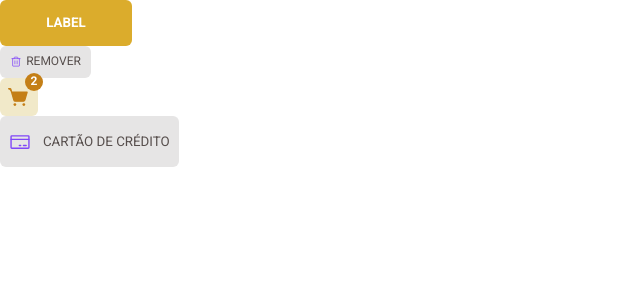
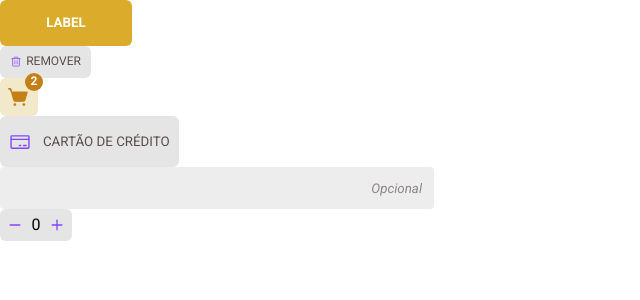
Before and after one commit to dev-alves/coffee-delivery, a React (Vite) app: page / in a window 1280 px wide. Shown: the top 300 px of the page, without its empty margins (0-640 px from the left). Built offline with nearby package versions, Linux system fonts and the light colour scheme; the HTML template or start-up script is replaced by a standard one.

Commit message:
adiciona componentes

```diff
--- a/src/App.tsx
+++ b/src/App.tsx
@@ -6,14 +6,22 @@ import { ButtonRemove } from './styles/components/Remove'
 import { ButtonCart } from './styles/components/Cart'
 import { ButtonType } from './styles/components/Cart/types'
 import { Select } from './styles/components/Select'
+import { InputText } from './styles/components/InputText'
+import { InputNumber } from './styles/components/InputNumber'
 
 function App() {
+  function setSelect(value: boolean) {
+    console.log('>> selecionou', value)
+  }
+
   return (
     <ThemeProvider theme={defaultTheme}>
       <ButtonPrimary text="Label" />
       <ButtonRemove text="Remover" />
       <ButtonCart type={ButtonType.FULL} amountValue={2} />
-      <Select text="Cartão de crédito" />
+      <Select text="Cartão de crédito" setSelectedItem={setSelect} />
+      <InputText />
+      <InputNumber />
       <GlobalStyle />
     </ThemeProvider>
   )
--- /dev/null
+++ b/src/styles/components/InputNumber/index.tsx
@@ -0,0 +1,30 @@
+import { Minus, Plus } from 'phosphor-react'
+import { InputContainer, Input } from './styles'
+import { ChangeEvent, useState } from 'react'
+
+export function InputNumber() {
+  const [value, setValue] = useState(0)
+  function handleMinusAction() {
+    setValue((state) => (state > 0 ? state - 1 : state))
+  }
+
+  function handlePlusAction() {
+    setValue((state) => state + 1)
+  }
+
+  function handleChange(event: ChangeEvent<HTMLInputElement>) {
+    setValue(Number(event.target.value))
+  }
+
+  return (
+    <InputContainer>
+      <Minus weight="bold" onClick={handleMinusAction} />
+      <Input
+        onChange={(event: ChangeEvent<HTMLInputElement>) => handleChange(event)}
+        value={value}
+        maxLength={2}
+      />
+      <Plus weight="bold" onClick={handlePlusAction} />
+    </InputContainer>
+  )
+}
--- /dev/null
+++ b/src/styles/components/InputNumber/styles.ts
@@ -0,0 +1,48 @@
+import styled from 'styled-components'
+
+const BaseInputContainer = styled.div`
+  display: flex;
+  justify-content: space-between;
+  align-items: center;
+  width: 4.5rem;
+  height: 2rem;
+  padding: 0.5rem;
+  background: ${(props) => props.theme['base-button']};
+  border-radius: 6px;
+
+  svg {
+    cursor: pointer;
+    color: ${(props) => props.theme.purple};
+    &:hover {
+      color: ${(props) => props.theme['base-title']};
+    }
+  }
+`
+export const ButtonPlus = styled.button`
+  border: none;
+  outline: none;
+  cursor: pointer;
+  background: ${(props) => props.theme['base-button']};
+
+  span {
+    color: ${(props) => props.theme.purple};
+    font-size: 0.875rem;
+  }
+`
+
+export const InputContainer = styled(BaseInputContainer)``
+
+export const Input = styled.input`
+  text-align: center;
+  margin-left: 4px;
+  margin-right: 4px;
+  width: 1.25rem;
+  height: 1.25rem;
+  border: none;
+  outline: none;
+  background: ${(props) => props.theme['base-button']};
+  font-family: ${(props) => props.theme['text-m-regular'].font};
+  line-height: ${(props) => props.theme['text-m-regular'].lineHeight};
+  font-weight: ${(props) => props.theme['text-m-regular'].weight};
+  font-size: ${(props) => props.theme['text-m-regular'].size};
+`
--- /dev/null
+++ b/src/styles/components/InputText/index.tsx
@@ -0,0 +1,5 @@
+import { Input } from './styles'
+
+export function InputText() {
+  return <Input placeholder="Opcional" maxLength={50} />
+}
--- /dev/null
+++ b/src/styles/components/InputText/styles.ts
@@ -0,0 +1,27 @@
+import styled from 'styled-components'
+
+const BaseInputText = styled.input`
+  width: 27.127rem;
+  height: 2.625rem;
+  padding: 0.75rem;
+  border: none;
+  background: ${(props) => props.theme['base-input']};
+  border-radius: 4px;
+  outline: none;
+  font-family: ${(props) => props.theme['text-s-regular'].font};
+  line-height: ${(props) => props.theme['text-s-regular'].lineHeight};
+  font-weight: ${(props) => props.theme['text-s-regular'].weight};
+
+  &:focus {
+    border: 1px solid ${(props) => props.theme['yellow-dark']};
+  }
+
+  &::placeholder {
+    font-family: ${(props) => props.theme['text-s-regular'].font};
+    font-style: italic;
+    text-align: right;
+    color: ${(props) => props.theme['base-label']};
+  }
+`
+
+export const Input = styled(BaseInputText)``
--- a/src/styles/components/Select/index.tsx
+++ b/src/styles/components/Select/index.tsx
@@ -1,22 +1,30 @@
 import { CreditCard } from 'phosphor-react'
 import { SelectDefault } from './styles'
-import { useState } from 'react'
+import { MouseEvent } from 'react'
 
 interface SelectProps {
   upperCase?: boolean
+  isSelect?: boolean
+  setSelectedItem: (value: boolean) => void
   text: string
 }
 
-export function Select({ upperCase = true, text }: SelectProps) {
-  const [selected, setSelect] = useState(false)
-
-  function handleClick() {
+export function Select({
+  upperCase = true,
+  text,
+  setSelectedItem,
+  isSelect = false,
+}: SelectProps) {
+  function handleClick(event: MouseEvent) {
     event.preventDefault()
-    setSelect(true)
+    setSelectedItem(true)
   }
 
   return (
-    <SelectDefault onClick={handleClick} selected={selected}>
+    <SelectDefault
+      onClick={(event: MouseEvent) => handleClick(event)}
+      selected={isSelect}
+    >
       <CreditCard size={22} /> {upperCase ? text.toUpperCase() : text}
     </SelectDefault>
   )
```
